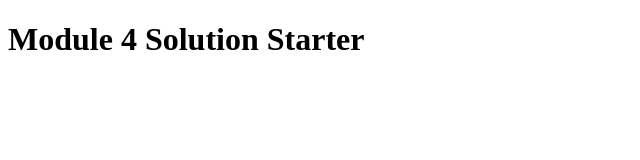
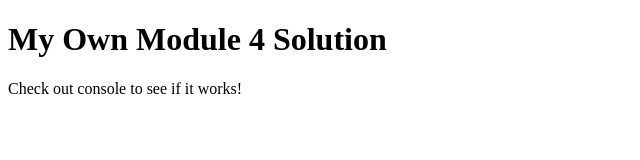
Before and after one commit to ctmhoang/JHU-HCJ, a plain HTML site: page module4-solution/harder/index.html in a window 1280 px wide. Shown: the whole page, without its empty margins (0-640 px from the left). Drawn offline with Linux system fonts and the light colour scheme.

Commit message:
Add some description

```diff
--- a/module4-solution/harder/index.html
+++ b/module4-solution/harder/index.html
@@ -11,6 +11,7 @@
   <script src="script.js"></script>
 </head>
 <body>
-  <h1>Module 4 Solution Starter</h1>
+  <h1>My Own Module 4 Solution</h1>
+  <p>Check out console to see if it works!</p>
 </body>
 </html>
```
